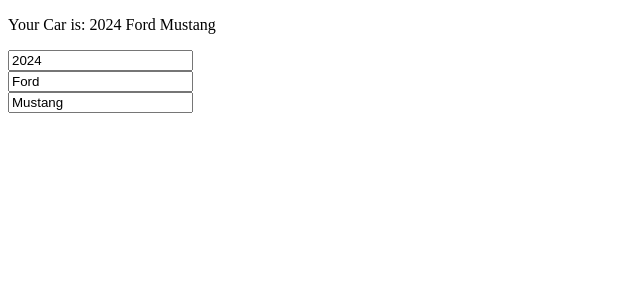
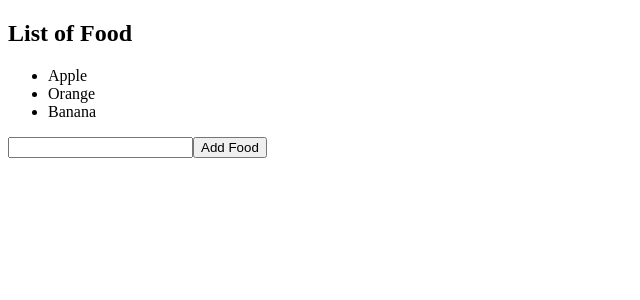
Before and after one commit to magobryan81/react, a React (Vite) app: page / in a window 1280 px wide. Shown: the top 300 px of the page, without its empty margins (0-640 px from the left). Built offline with nearby package versions, Linux system fonts and the light colour scheme.

Commit message:
add update array state

```diff
--- a/src/App.jsx
+++ b/src/App.jsx
@@ -11,7 +11,7 @@
 // import Counter from './Counter.jsx';
 // import OnChange from './OnChange.jsx';
 // import ColorPicker from './ColorPicker.jsx';
-import UpdateObject from './UpdateObject.jsx';
+import UpdateArray from './UpdateArray.jsx';
 function App() {
   // const fruits = [{id: 1, name: 'apple', calories: 105},
   //   {id: 2, name: 'orange', calories: 85},
@@ -24,7 +24,7 @@
     // <Main />
     // </>
     <>
-    <UpdateObject />
+    <UpdateArray />
 
     </>
   );
--- /dev/null
+++ b/src/UpdateArray.jsx
@@ -0,0 +1,28 @@
+import React, {useState} from 'react';
+
+export default function UpdateArray() {
+    const [foods, setFoods] = useState(["Apple", "Orange", "Banana"])
+
+    function handleAddFood() {
+        const newFood = document.getElementById("foodInput").value;
+        document.getElementById("foodInput").value = "";
+
+        setFoods(f => [...f, newFood]);
+    }
+
+    function handleRemoveFood(index) {
+        setFoods(foods.filter((_, i) => i !== index));
+    }
+
+    return(
+        <div>
+            <h2>List of Food</h2>
+            <ul>
+                {foods.map((food, index) =>
+                <li key={index} onClick={() => handleRemoveFood(index)}>{food}</li>)}
+            </ul>
+            <input type="text" name="" id="foodInput" />
+            <button onClick={handleAddFood}>Add Food</button>
+        </div>
+    )
+}
```
